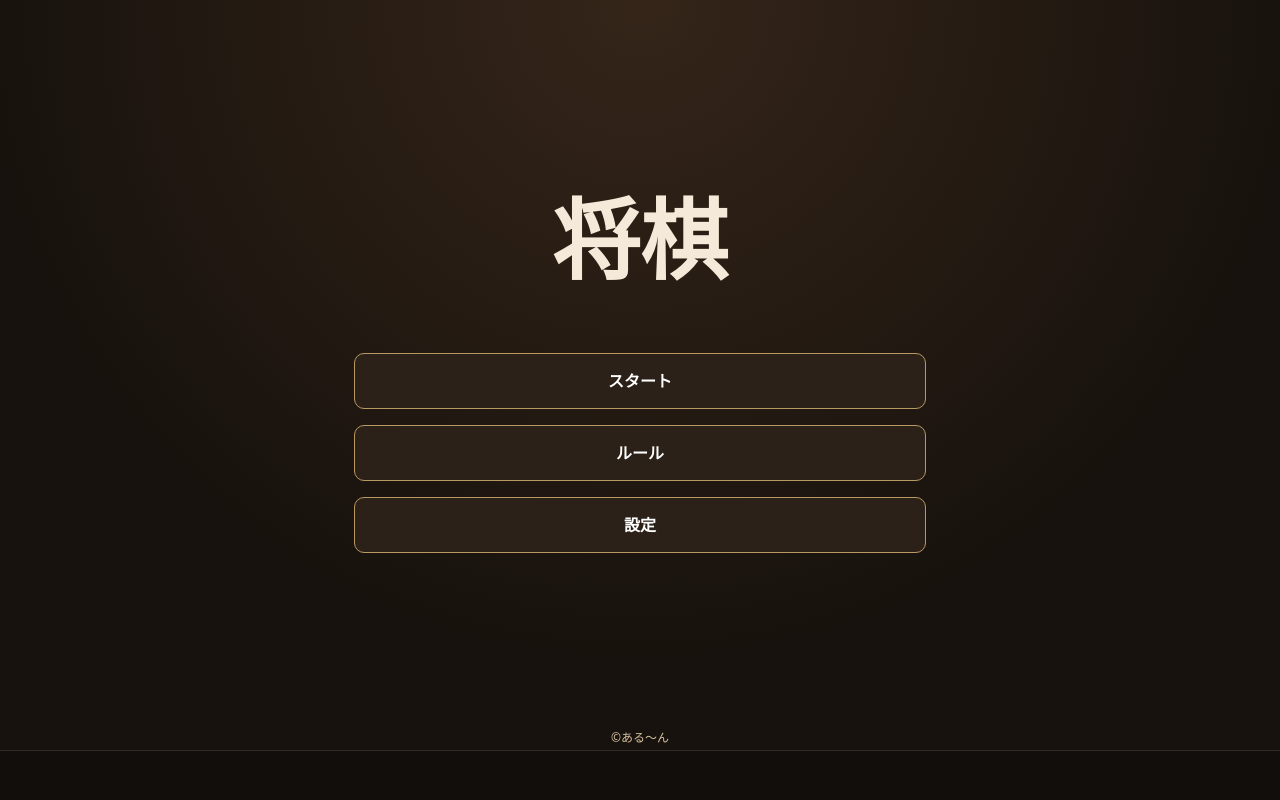
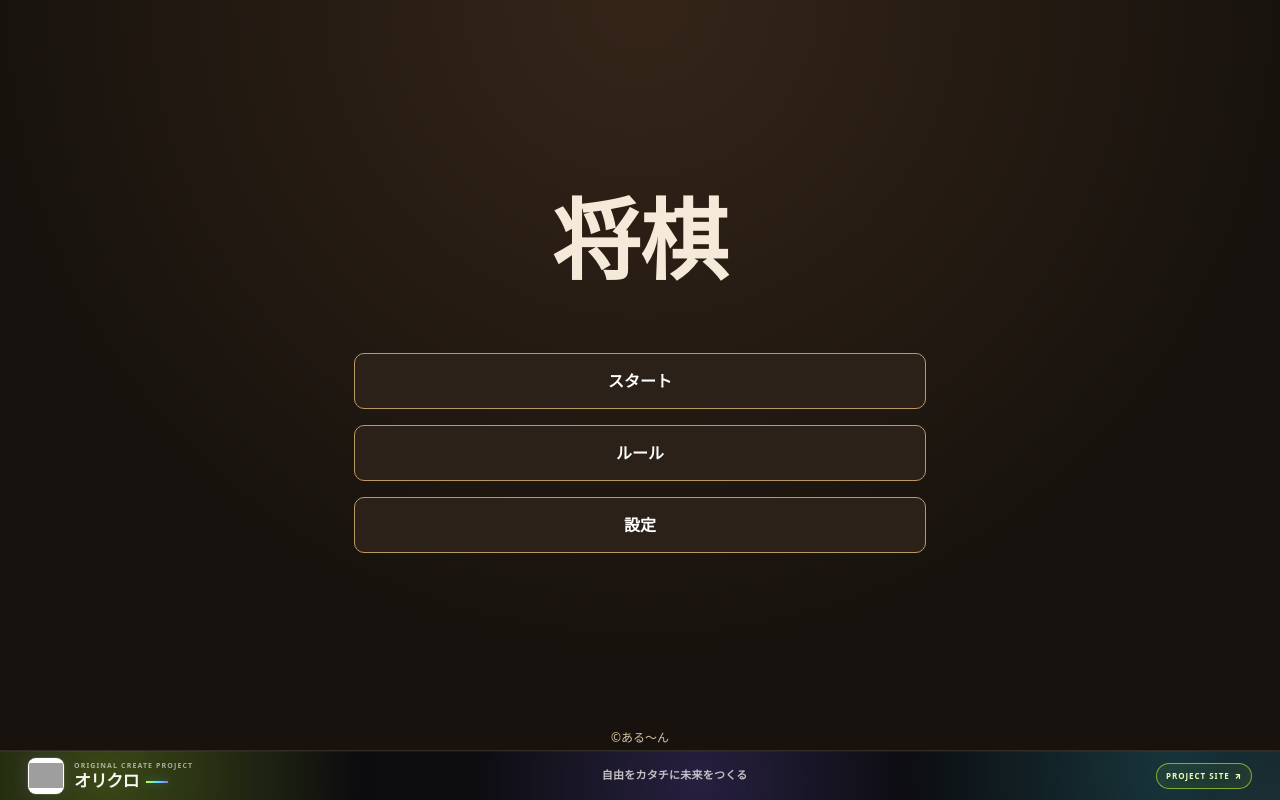
Before and after one commit to arunhistory/Shogi, a website built with Vite: page index.html in a window 1280 px wide. Built offline with nearby package versions, Linux system fonts and the light colour scheme; grey boxes are pictures that could not be loaded.

Commit message:
Add branded Original Create ad bar

```diff
--- a/index.html
+++ b/index.html
@@ -7,11 +7,22 @@
   <title>将棋</title>
   <link rel="stylesheet" href="/src/ui/local-promotion.css" />
   <link rel="stylesheet" href="/src/ui/match-experience.css" />
+  <link rel="stylesheet" href="/src/ui/orikuro-ad.css" />
 </head>
 <body>
   <div id="app"></div>
   <footer class="site-footer">©ある〜ん</footer>
-  <div class="ad-bar" aria-label="広告"></div>
+  <div class="ad-bar" aria-label="広告">
+    <a class="orikuro-ad" href="https://arunhistory.github.io/Orikuro-test/index.html" target="_blank" rel="noopener noreferrer" aria-label="Original Create Project オリクロ公式サイトを開く">
+      <img class="orikuro-ad-symbol" src="https://arunhistory.github.io/Orikuro-test/assets/oc-symbol-user.jpg" alt="" />
+      <span class="orikuro-ad-copy">
+        <span class="orikuro-ad-kicker">ORIGINAL CREATE PROJECT</span>
+        <strong class="orikuro-ad-title">オリクロ</strong>
+      </span>
+      <span class="orikuro-ad-tagline">自由をカタチに未来をつくる</span>
+      <span class="orikuro-ad-cta">PROJECT SITE <span aria-hidden="true">↗</span></span>
+    </a>
+  </div>
   <script type="module" src="/src/main.ts"></script>
   <script type="module" src="/src/ui/local-promotion.ts"></script>
   <script type="module" src="/src/ui/match-experience.ts"></script>
--- /dev/null
+++ b/src/ui/orikuro-ad.css
@@ -0,0 +1,20 @@
+.ad-bar{position:relative;overflow:hidden;background:#09090b;border-top:1px solid rgba(255,255,255,.16);isolation:isolate}
+.orikuro-ad{position:relative;z-index:1;height:100%;width:100%;display:grid;grid-template-columns:auto auto minmax(0,1fr) auto;align-items:center;gap:10px;padding:4px clamp(10px,3vw,28px);color:#f7f6f2;text-decoration:none;overflow:hidden;background:linear-gradient(90deg,rgba(9,9,11,.98),rgba(14,14,18,.96) 44%,rgba(9,9,11,.98));box-shadow:inset 0 1px rgba(255,255,255,.04);transition:background .22s ease,filter .22s ease}
+.orikuro-ad::before{content:"";position:absolute;z-index:-2;inset:-80% -8%;background:radial-gradient(circle at 14% 50%,rgba(200,255,52,.26),transparent 20%),radial-gradient(circle at 54% 55%,rgba(143,108,255,.20),transparent 28%),radial-gradient(circle at 86% 45%,rgba(81,231,255,.20),transparent 22%);filter:blur(4px);transition:transform .35s ease,opacity .35s ease}
+.orikuro-ad::after{content:"";position:absolute;z-index:-1;top:0;bottom:0;width:32%;left:-36%;background:linear-gradient(105deg,transparent,rgba(255,255,255,.08),rgba(200,255,52,.13),transparent);transform:skewX(-18deg);animation:orikuro-ad-scan 6s ease-in-out infinite}
+.orikuro-ad-symbol{width:36px;height:36px;object-fit:contain;display:block;background:#fff;border:1px solid rgba(255,255,255,.45);border-radius:8px;box-shadow:0 0 0 1px rgba(200,255,52,.12),0 0 18px rgba(143,108,255,.18)}
+.orikuro-ad-copy{min-width:0;display:grid;align-content:center;line-height:1}
+.orikuro-ad-kicker{font-size:7px;font-weight:800;letter-spacing:.16em;color:rgba(247,246,242,.62);white-space:nowrap}
+.orikuro-ad-title{margin-top:3px;font-size:17px;line-height:1;font-weight:900;letter-spacing:-.05em;white-space:nowrap}
+.orikuro-ad-title::after{content:"";display:inline-block;width:22px;height:2px;margin-left:7px;vertical-align:middle;background:linear-gradient(90deg,#c8ff34,#51e7ff,#8f6cff);box-shadow:0 0 8px rgba(81,231,255,.38)}
+.orikuro-ad-tagline{min-width:0;overflow:hidden;text-overflow:ellipsis;white-space:nowrap;font-size:11px;font-weight:700;letter-spacing:.02em;color:rgba(247,246,242,.76);text-align:center}
+.orikuro-ad-cta{justify-self:end;display:inline-flex;align-items:center;gap:5px;white-space:nowrap;padding:6px 9px;border:1px solid rgba(200,255,52,.58);border-radius:999px;font-size:8px;font-weight:900;letter-spacing:.12em;color:#eaffb5;background:rgba(200,255,52,.05);box-shadow:inset 0 0 14px rgba(200,255,52,.04);transition:background .2s ease,color .2s ease,border-color .2s ease,transform .2s ease}
+.orikuro-ad:hover{background:linear-gradient(90deg,rgba(12,12,15,.99),rgba(19,19,24,.98) 44%,rgba(11,11,14,.99));filter:saturate(1.12)}
+.orikuro-ad:hover::before{transform:scale(1.08);opacity:1}
+.orikuro-ad:hover .orikuro-ad-cta{background:#c8ff34;color:#09090b;border-color:#c8ff34;transform:translateX(2px)}
+.orikuro-ad:focus-visible{outline:2px solid #51e7ff;outline-offset:-3px}
+@keyframes orikuro-ad-scan{0%,68%{left:-36%;opacity:0}72%{opacity:1}88%{left:112%;opacity:1}92%,100%{left:112%;opacity:0}}
+@media(max-width:620px){.orikuro-ad{grid-template-columns:auto auto minmax(0,1fr);gap:8px;padding-inline:8px}.orikuro-ad-tagline{display:none}.orikuro-ad-cta{font-size:7px;padding:5px 8px}.orikuro-ad-symbol{width:34px;height:34px}.orikuro-ad-title{font-size:15px}.orikuro-ad-title::after{width:15px;margin-left:5px}}
+@media(max-width:390px){.orikuro-ad{gap:7px}.orikuro-ad-kicker{font-size:6px;letter-spacing:.11em}.orikuro-ad-title{font-size:14px}.orikuro-ad-cta{letter-spacing:.08em;padding-inline:7px}}
+@media(max-width:330px){.orikuro-ad-kicker{display:none}.orikuro-ad-title{margin-top:0}.orikuro-ad-cta{font-size:0}.orikuro-ad-cta span{font-size:13px}}
+@media(prefers-reduced-motion:reduce){.orikuro-ad,.orikuro-ad::before,.orikuro-ad .orikuro-ad-cta{transition:none}.orikuro-ad::after{animation:none;display:none}}
```
